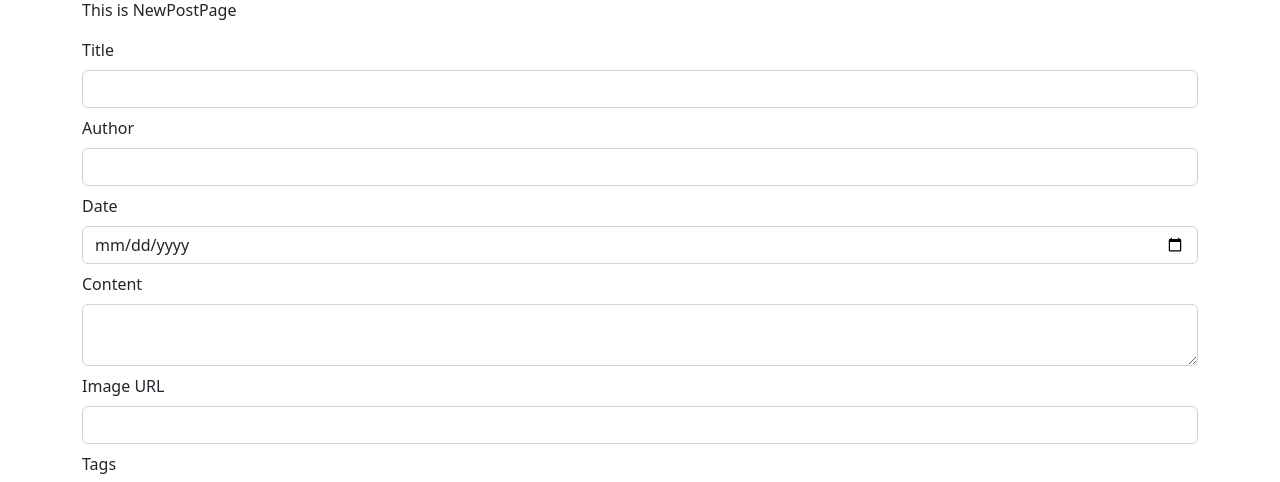
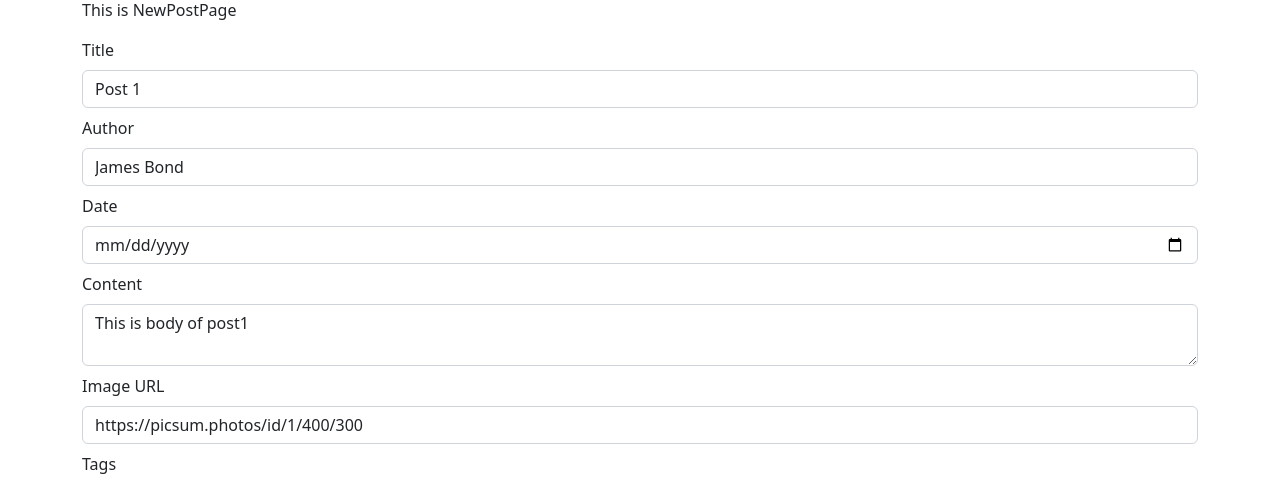
Before and after one commit to MariusCodeAcademy/feu5-21_react_firebase_hooks, a React (Vite) app: page /posts/add in a window 1280 px wide. Shown: the part 163-645 px from the top of the page. Built offline with nearby package versions, Linux system fonts and the light colour scheme; no server answers.

Commit message:
get hook posts

```diff
--- a/src/components/posts/NewPostForm.jsx
+++ b/src/components/posts/NewPostForm.jsx
@@ -1,28 +1,31 @@
 import { useFormik } from 'formik';
 import { useState } from 'react';
+import { useAuthCtx } from '../../store/AuthProvider';
 
-function NewPostForm() {
-  const [tags, setTags] = useState([]);
+function NewPostForm({ onNewPost }) {
+  const { user } = useAuthCtx();
 
   const formik = useFormik({
     initialValues: {
-      title: '',
-      author: '',
+      title: 'Post 1',
+      author: 'James Bond',
       date: '',
-      content: '',
-      image: '',
+      content: 'This is body of post1',
+      image: 'https://picsum.photos/id/1/400/300',
       tagInput: '',
     },
     onSubmit: (values) => {
       const newPost = {
         title: values.title,
         author: values.author,
-        date: values.date,
+        date: Number(new Date(values.date)),
         content: values.content,
         image: values.image,
-        tags: tags,
+        tags: values.tagInput.split(',').map((t) => t.trim()),
+        userUid: user.uid,
       };
-
+      console.log('newPost ===', newPost);
+      onNewPost(newPost);
       // Code to submit the new post data to the server here
     },
   });
@@ -108,13 +111,6 @@ function NewPostForm() {
             value={formik.values.tagInput}
           />
         </div>
-        <div className="d-flex flex-wrap">
-          {tags.map((tag) => (
-            <span key={tag} className="badge badge-primary mr-1 mb-1">
-              {tag}
-            </span>
-          ))}
-        </div>
       </div>
       <button type="submit" className="btn btn-primary">
         Submit
--- a/src/pages/NewPostPage.jsx
+++ b/src/pages/NewPostPage.jsx
@@ -1,11 +1,22 @@
+import { addDoc, collection } from '@firebase/firestore';
 import NewPostForm from '../components/posts/NewPostForm';
+import { db } from '../firebase/firebase';
+import { toast } from 'react-hot-toast';
 
 function NewPostPage() {
+  //
+  function handleNewPost(newPostObj) {
+    const hookPostRef = collection(db, 'hookPosts');
+    addDoc(hookPostRef, newPostObj).then(() => {
+      toast.success('doc created');
+    });
+  }
+
   return (
     <div className="container">
       <h1 className="display-3 mt-3">NewPostPage</h1>
       <p>This is NewPostPage</p>
-      <NewPostForm />
+      <NewPostForm onNewPost={handleNewPost} />
     </div>
   );
 }
--- a/src/pages/PostsPage.jsx
+++ b/src/pages/PostsPage.jsx
@@ -7,7 +7,7 @@ import Loader from '../components/ui/Loader/Loader';
 
 function PostsPage() {
   // parsiusti postus
-  const postCollRef = collection(db, 'posts');
+  const postCollRef = collection(db, 'hookPosts');
   const q = query(postCollRef, orderBy('author', 'desc'));
   const [value, loading, error] = useCollection(q);
   // console.log('value ===', value);
```
